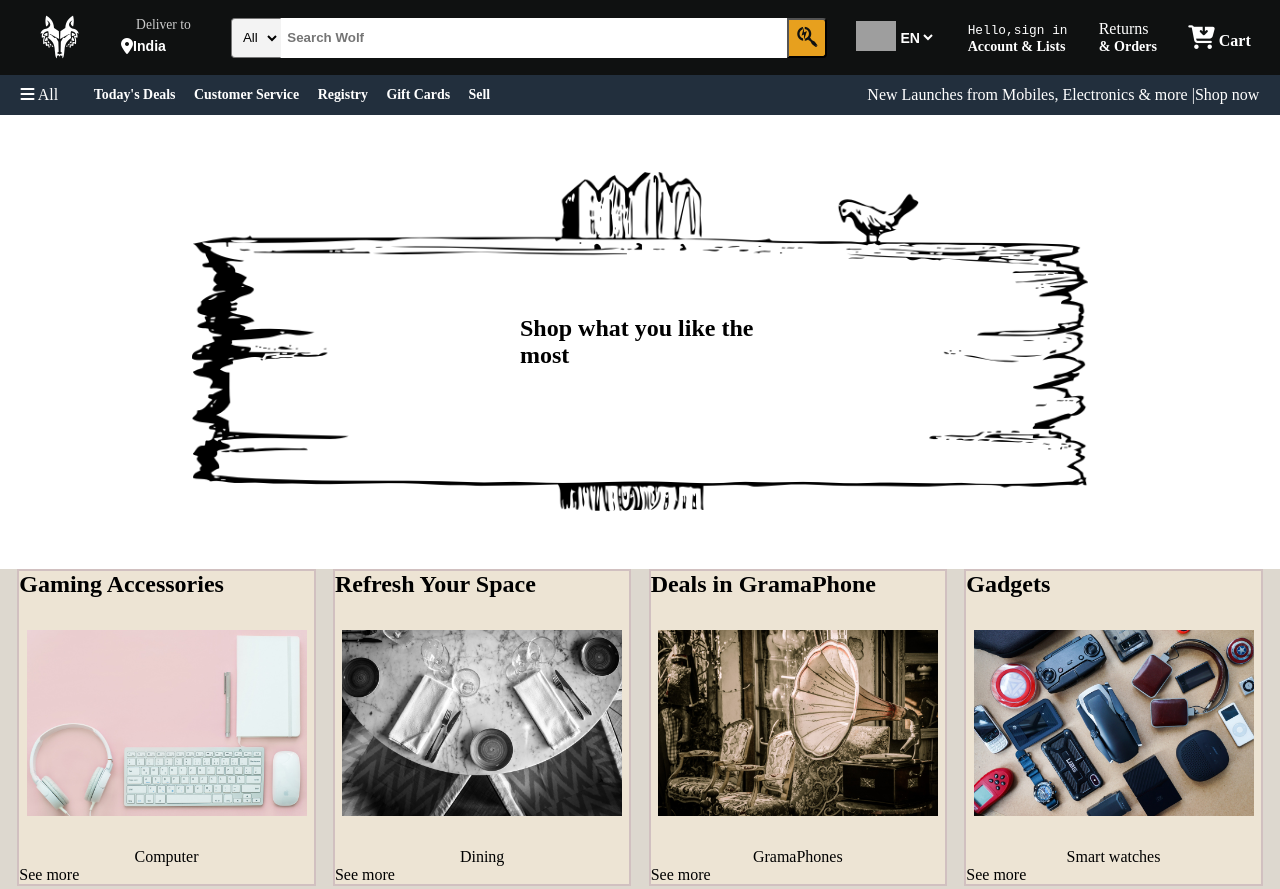
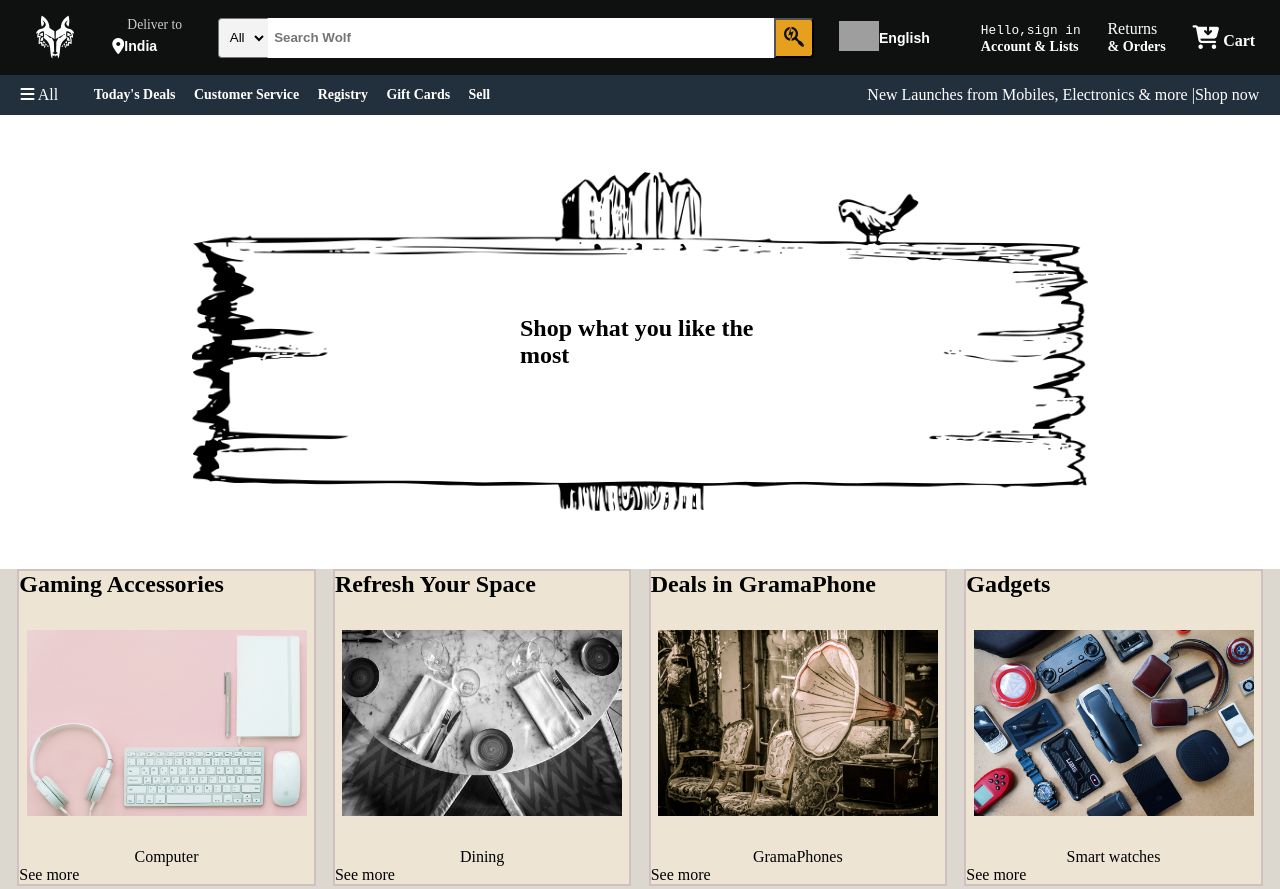
Before and after one commit to Anuj223/Waner-Ecomm, a website with bundled scripts: page front/index.html in a window 1280 px wide. Shown: the top 889 px of the page. Built offline with nearby package versions, Linux system fonts and the light colour scheme; grey boxes are pictures that could not be loaded.

Commit message:
Add different number of language option

```diff
--- a/front/css/style.css
+++ b/front/css/style.css
@@ -127,6 +127,10 @@
         font-weight: bold;
         font-size: 0.88em;
         border: none;
+        -webkit-appearance: none;
+        -moz-appearance: none;
+        appearance: none;
+        width: 75px;
 }
 
 /* Sign in  */
--- a/front/index.html
+++ b/front/index.html
@@ -48,7 +48,7 @@
                 </div>
 
                 <select class="lang-select">
-                    <option>EN</option>
+                    <!-- <option></option> -->
                 </select>
             </div>
 
--- a/front/js/flag.js
+++ b/front/js/flag.js
@@ -196,3 +196,83 @@ const countryList = {
         "Zimbabwe": "ZW",
         "Kosovo": "XK"
       };
+
+      const languages = {
+        "English": "en",
+        "French": "fr",
+        "Spanish": "es",
+        "German": "de",
+        "Italian": "it",
+        "Portuguese": "pt",
+        "Dutch": "nl",
+        "Russian": "ru",
+        "Chinese (Simplified)": "zh",
+        "Chinese (Traditional)": "zh-TW",
+        "Japanese": "ja",
+        "Korean": "ko",
+        "Arabic": "ar",
+        "Hindi": "hi",
+        "Bengali": "bn",
+        "Urdu": "ur",
+        "Turkish": "tr",
+        "Swedish": "sv",
+        "Norwegian": "no",
+        "Danish": "da",
+        "Finnish": "fi",
+        "Greek": "el",
+        "Polish": "pl",
+        "Czech": "cs",
+        "Thai": "th",
+        "Indonesian": "id",
+        "Vietnamese": "vi",
+        "Malay": "ms",
+        "Hebrew": "he",
+        "Hungarian": "hu",
+        "Romanian": "ro",
+        "Ukrainian": "uk",
+        "Croatian": "hr",
+        "Slovak": "sk",
+        "Slovenian": "sl",
+        "Bulgarian": "bg",
+        "Estonian": "et",
+        "Latvian": "lv",
+        "Lithuanian": "lt",
+        "Serbian": "sr",
+        "Macedonian": "mk",
+        "Albanian": "sq",
+        "Farsi/Persian": "fa",
+        "Armenian": "hy",
+        "Georgian": "ka",
+        "Kazakh": "kk",
+        "Mongolian": "mn",
+        "Tamil": "ta",
+        "Telugu": "te",
+        "Kannada": "kn",
+        "Malayalam": "ml",
+        "Sinhala": "si",
+        "Nepali": "ne",
+        "Marathi": "mr",
+        "Gujarati": "gu",
+        "Punjabi": "pa",
+        "Sindhi": "sd",
+        "Uzbek": "uz",
+        "Tajik": "tg",
+        "Kyrgyz": "ky",
+        "Turkmen": "tk",
+        "Azerbaijani": "az",
+        "Bosnian": "bs",
+        "Pashto": "ps",
+        "Kurdish": "ku",
+        "Dari": "prs",
+        "Tigrinya": "ti",
+        "Amharic": "am",
+        "Somali": "so",
+        "Oromo": "om",
+        "Swahili": "sw",
+        "Yoruba": "yo",
+        "Hausa": "ha",
+        "Igbo": "ig",
+        "Zulu": "zu",
+        "Xhosa": "xh",
+        "Afrikaans": "af"
+    };
--- a/front/js/ind.js
+++ b/front/js/ind.js
@@ -1,6 +1,12 @@
 
-const  country= document.querySelectorAll(".add-icon select")
-const img= document.querySelector(".lang-img")
+        // const translate = require("google-translate-api")
+        const country= document.querySelectorAll(".add-icon select")
+        const img= document.querySelector(".lang-img")
+        const selectlang = document.querySelectorAll(".nav-lang select")
+
+        /*
+*For Countries
+*/
 for(let select of country){
         for(code in countryList){
                 let newOption = document.createElement("option");
@@ -20,3 +26,26 @@ const updateflag=(Element)=>{
         let newSrc = `https://flagsapi.com/${countrycode}/flat/64.png`
         img.src = newSrc;
 }
+/**
+ * For languages
+*/
+ const updatelang = (Element) =>{
+         let lang = Element.value;
+         let langcode = languages[lang];
+         document.documentElement.lang = langcode;
+         document.body.lang = langcode;
+         //  document.styleSheets.lang = langcode;
+ }
+for(let select of selectlang)
+{
+        for(lang in languages)
+        {
+                const newlang= document.createElement("option");
+                newlang.innerHTML=lang;
+                newlang.value=lang;
+                select.append(newlang);
+        }
+        select.addEventListener("change",(evt)=>{
+                updatelang(evt.target);
+        })
+}
--- a/package.json
+++ b/package.json
@@ -11,6 +11,7 @@
   "dependencies": {
     "bcryptjs": "^2.4.3",
     "express": "^4.18.3",
+    "google-translate-api": "^2.3.0",
     "jsonwebtoken": "^9.0.2",
     "mongoose": "^8.2.0"
   }
```
Also changed, not shown: 1 other file.
